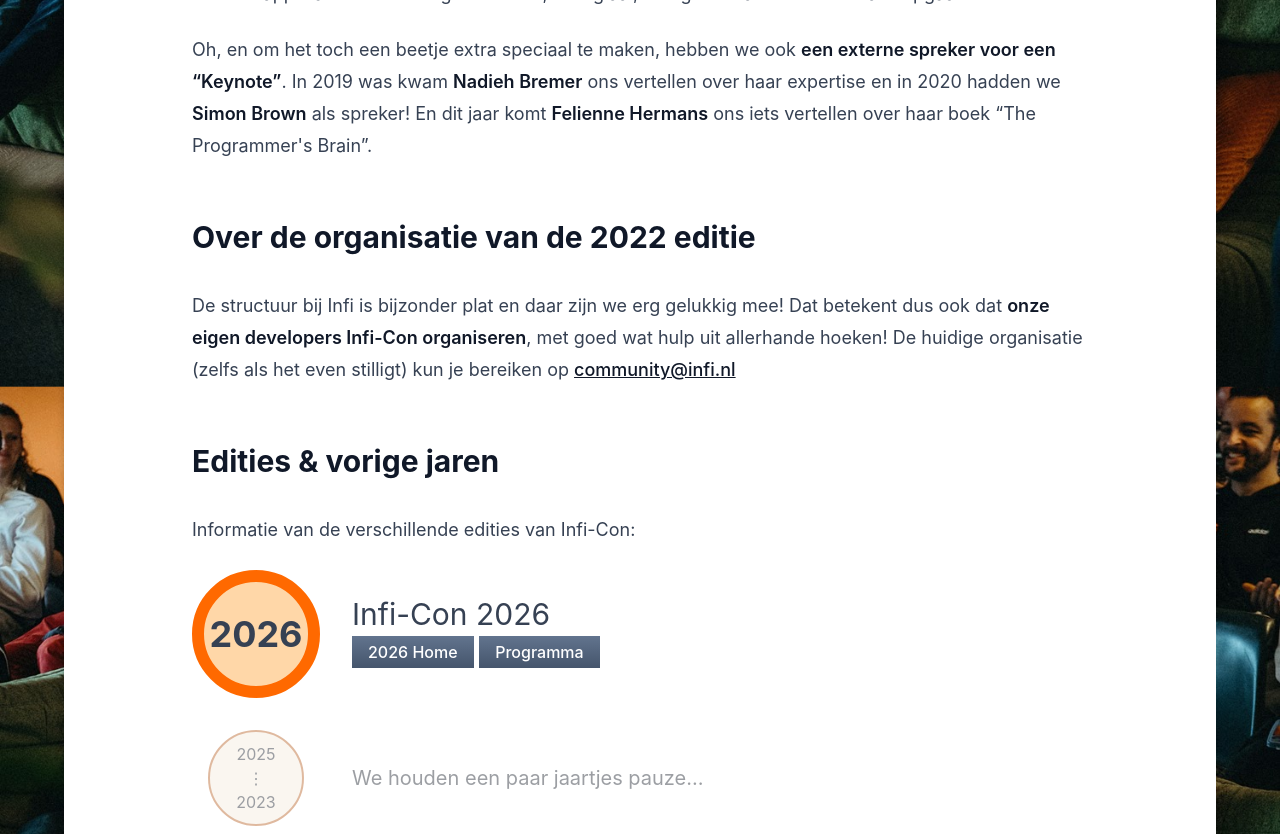
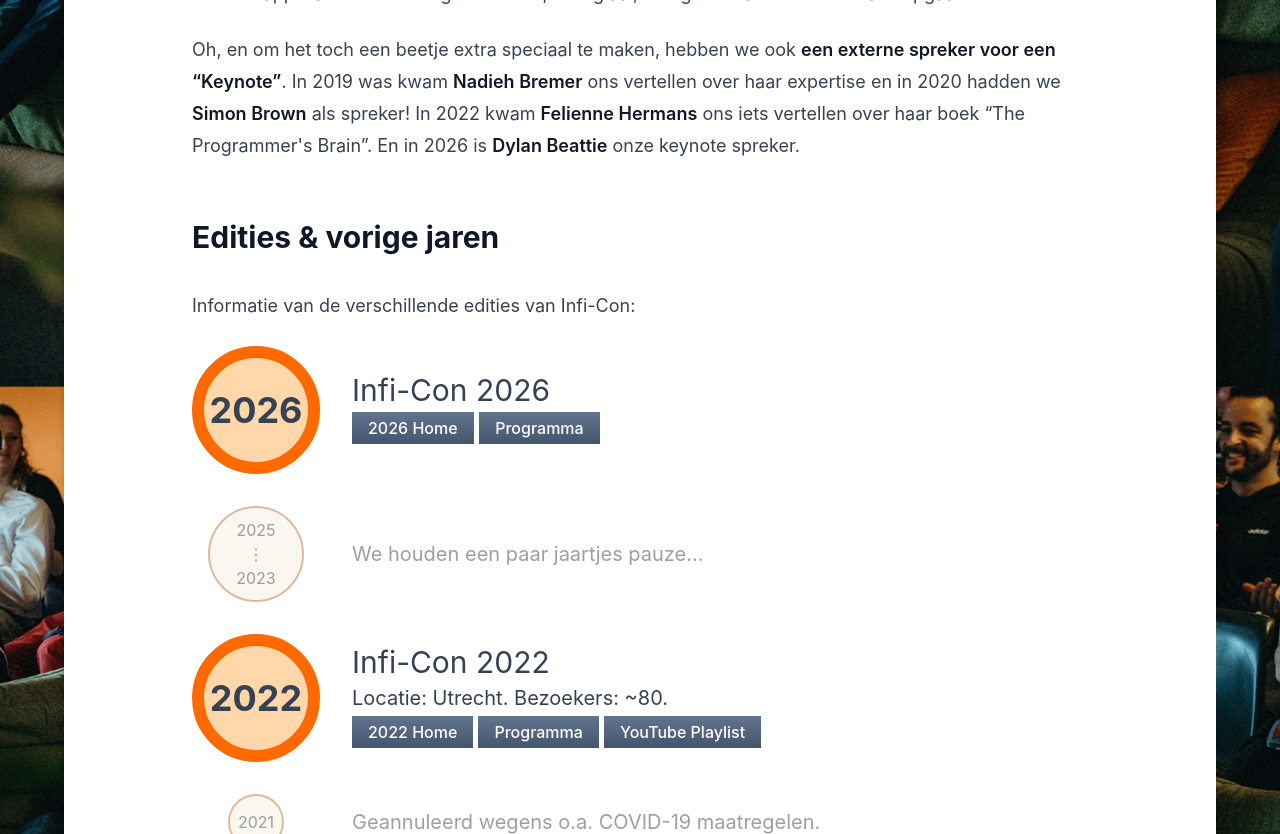
Before and after one commit to infi-nl/con.infi.nl, a SvelteKit app: page /over-ons in a window 1280 px wide. Shown: the part 1320-2154 px from the top of the page. Built offline with nearby package versions, Linux system fonts and the light colour scheme.

Commit message:
Feedback Bas (discussed in person)

```diff
--- a/src/routes/2026/Core2026Content.svelte
+++ b/src/routes/2026/Core2026Content.svelte
@@ -16,5 +16,5 @@
     >
   </div>
 
-  <p>In 2026 over tech dat briljant en absurd tegelijk is. Keynote Speaker: Dylan Beattie!</p>
+  <p>In 2026 over tech dat briljant en absurd tegelijk is. Keynote Speaker: <strong>Dylan Beattie</strong>!</p>
 </div>
--- a/src/routes/2026/praktisch/+page.svelte
+++ b/src/routes/2026/praktisch/+page.svelte
@@ -7,7 +7,10 @@
 
 <SimplePageContent>
   <h2>Contact</h2>
-  <p>Voor vragen, kijk eens op onze <a href="/faq">F.A.Q.</a> of mail ons op <strong>community [at] infi.nl</strong>.</p>
+  <p>
+    Voor vragen, kijk eens op onze <a href="/faq">F.A.Q.</a> of mail ons op
+    <strong><a href="mailto:community@infi.nl">community@infi.nl</a></strong>.
+  </p>
 
   <h2>Datum en Tijd</h2>
   <p>Inloop is <strong>donderdag 11 juni vanaf 12:30</strong>. Om <strong>13:00 stipt beginnen de praatjes</strong>.</p>
--- a/src/routes/2026/programma/+page.svelte
+++ b/src/routes/2026/programma/+page.svelte
@@ -27,7 +27,7 @@
     <li>13:15 - 14:00 <strong>Thomas Abbink: Shadery Business</strong></li>
     <li>14:00 - 14:15 Pauze</li>
     <li>14:15 - 15:00 <strong>Bas van Doren: Marvin the Martian &amp; dancing around the Roomba</strong></li>
-    <li>15:00 - 15:45 <strong>(Speaker T.B.A.): (Subject T.B.A.)</strong></li>
+    <li>15:00 - 15:45 <strong>(To be announced.)</strong></li>
     <li>15:45 - 16:00 Pauze</li>
     <li>16:00 - 16:50 <strong>[KEYNOTE] - <A href="https://dylanbeattie.net/">Dylan Beattie</A>: <A href="https://dylanbeattie.net/talks/how-to-be-a-rockstar-developer.html">How To Be a Rockstar Developer</A></strong></li>
     <li>16:50 - 17:00 <strong>Daniel Roy: Afsluiting</strong></li>
--- a/src/routes/aanmelden/+page.svelte
+++ b/src/routes/aanmelden/+page.svelte
@@ -20,7 +20,7 @@
   >
   <p>
     En: fijn als je jouw RSVP up to date houdt. Aangemeld, maar kun je toch echt niet komen? Stuur dan een kort mailtje naar <strong
-      >community [at] infi.nl</strong
+      ><a href="mailto:community@infi.nl">community@infi.nl</a></strong
     >
   </p>
 </SimplePageContent>
--- a/src/routes/faq/+page.svelte
+++ b/src/routes/faq/+page.svelte
@@ -14,7 +14,7 @@
     And usually that's Dutch, sometimes English.
   </p>
 
-  <p>We do love to invite keynote speakers also from other countries, so there's a good chance that presentation would be in English.</p>
+  <p>We do love to invite international keynote speakers, so there's a good chance their presentation would be in English.</p>
 
   <h2>Waar vind ik info over de 2026 editie?</h2>
   <p>Hier de links:</p>
--- a/src/routes/over-ons/+page.svelte
+++ b/src/routes/over-ons/+page.svelte
@@ -51,16 +51,8 @@
   <p>
     Oh, en om het toch een beetje extra speciaal te maken, hebben we ook <strong>een externe spreker voor een “Keynote”</strong>. In 2019
     was kwam <strong>Nadieh Bremer</strong> ons vertellen over haar expertise en in 2020 hadden we <strong>Simon Brown</strong> als spreker!
-    En dit jaar komt <strong>Felienne Hermans</strong> ons iets vertellen over haar boek “The Programmer's Brain”.
-  </p>
-
-  <h2>Over de organisatie van de 2022 editie</h2>
-
-  <p>
-    De structuur bij Infi is bijzonder plat en daar zijn we erg gelukkig mee! Dat betekent dus ook dat <strong
-      >onze eigen developers Infi-Con organiseren</strong
-    >, met goed wat hulp uit allerhande hoeken! De huidige organisatie (zelfs als het even stilligt) kun je bereiken op
-    <a href="mailto:community@infi.nl">community@infi.nl</a>
+    In 2022 kwam <strong>Felienne Hermans</strong> ons iets vertellen over haar boek “The Programmer's Brain”. En in 2026 is
+    <strong>Dylan Beattie</strong> onze keynote spreker.
   </p>
 
   <h2>Edities &amp; vorige jaren</h2>
```
